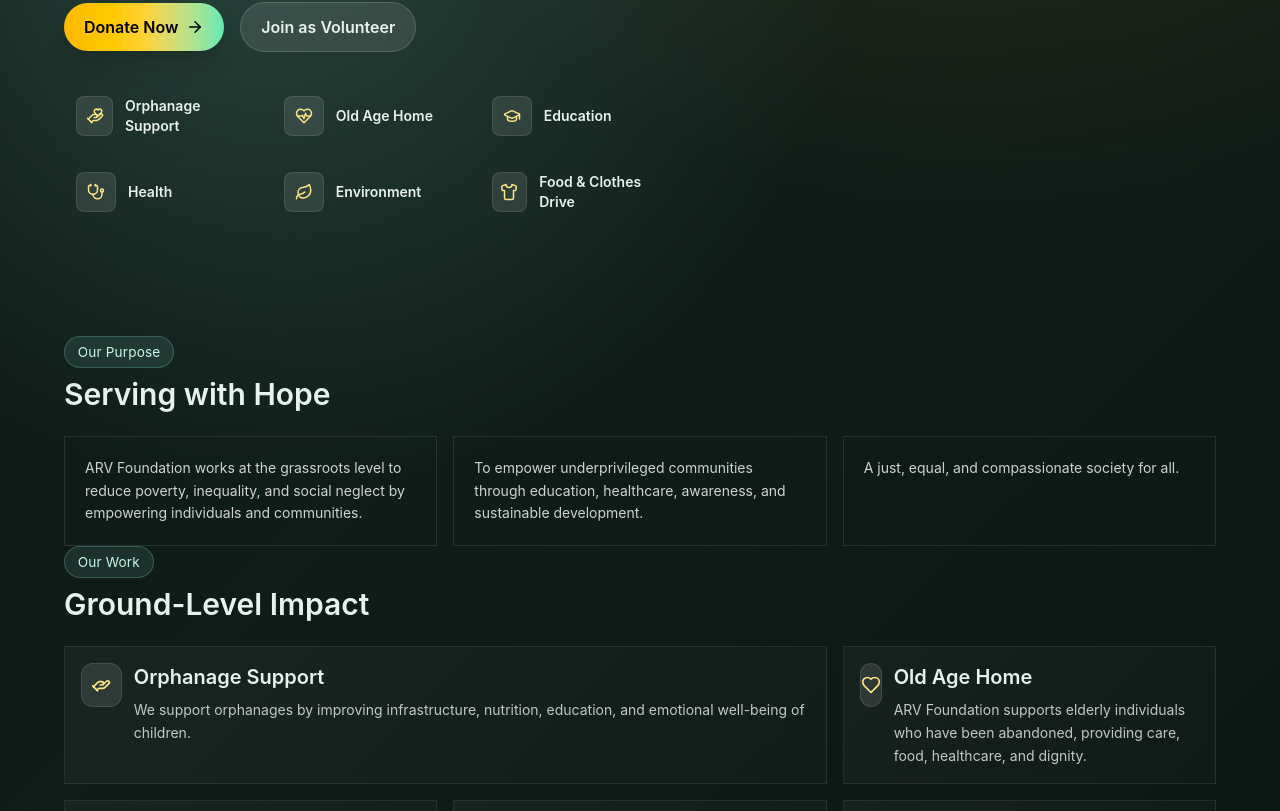
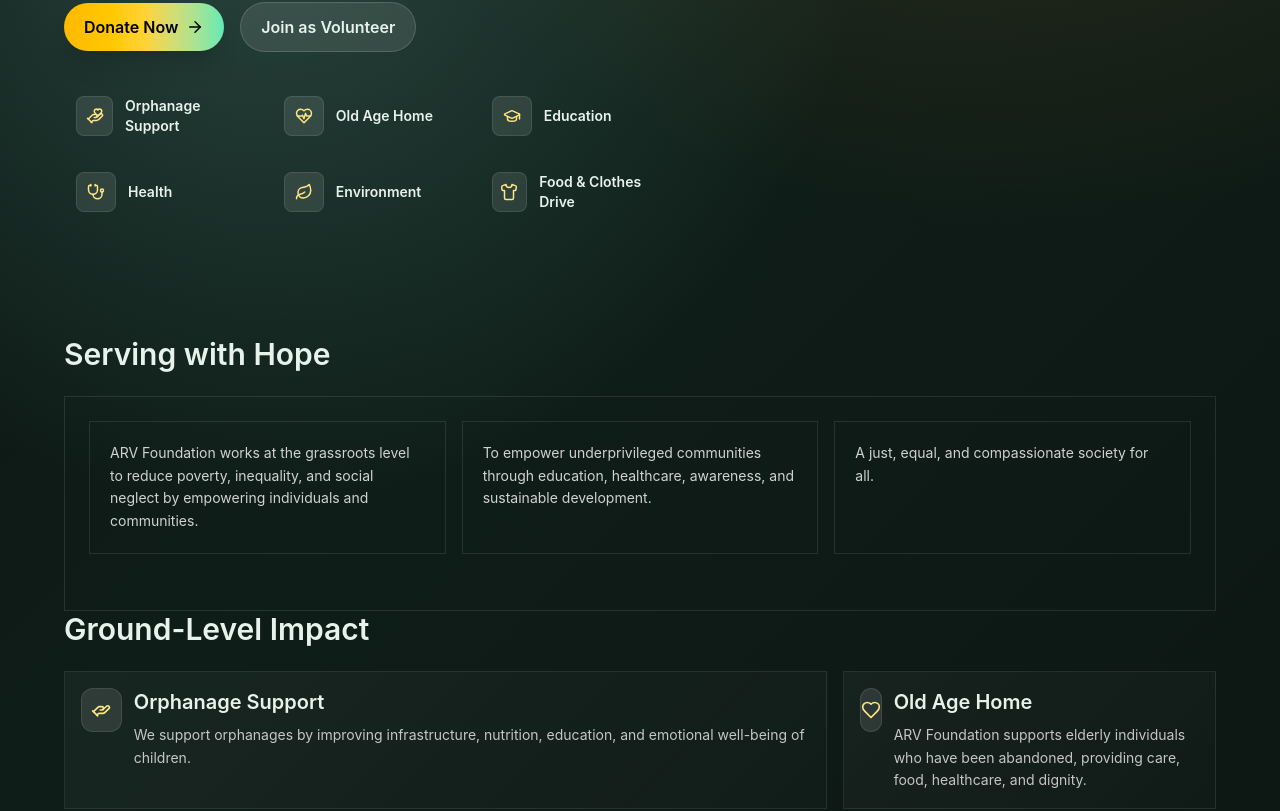
Before and after one commit to Aditya51002/Arv-Foundation, a React (Vite) app: page / in a window 1280 px wide. Shown: the part 540-1351 px from the top of the page. Built offline with nearby package versions, Linux system fonts and the light colour scheme.

Commit message:
Testing local commit

```diff
--- a/src/pages/Home.jsx
+++ b/src/pages/Home.jsx
@@ -13,9 +13,10 @@
 
       <section className="section-shell space-y-6">
         <SectionHeading
-          eyebrow={lang === "hi" ? "हमारा उद्देश्य" : "Our Purpose"}
+          // eyebrow={lang === "hi" ? "हमारा उद्देश्य" : "Our Purpose"}
           title={lang === "hi" ? "उम्मीद के साथ सेवा" : "Serving with Hope"}
         />
+        <div className="glass-card p-6 border border-white/10 pb-14 space-y-12">
           <div className="grid grid-cols-1 md:grid-cols-3 gap-4">
             {[t.about.who, t.about.mission, t.about.vision].map((text, idx) => (
               <motion.div
@@ -30,11 +31,12 @@
               </motion.div>
             ))}
           </div>
+        </div>
       </section>
 
       <section className="section-shell space-y-6">
         <SectionHeading
-          eyebrow={lang === "hi" ? "हमारे प्रयास" : "Our Work"}
+          // eyebrow={lang === "hi" ? "हमारे प्रयास" : "Our Work"}
           title={lang === "hi" ? "जमीनी प्रभाव" : "Ground-Level Impact"}
         />
         <WorkGrid />
--- a/src/pages/Initiatives.jsx
+++ b/src/pages/Initiatives.jsx
@@ -5,9 +5,9 @@
 const Initiatives = () => {
   const { lang } = useLanguage();
   return (
-    <div className="section-shell space-y-6 pb-12">
+    <div className="section-shell space-y-10 pb-12">
       <SectionHeading
-        eyebrow={lang === "hi" ? "विशेष अभियान" : "Featured Initiatives"}
+        // eyebrow={lang === "hi" ? "विशेष अभियान" : "Featured Initiatives"}
         title={lang === "hi" ? "समुदाय को जोड़ना" : "Connecting Communities"}
       />
       <InitiativesGrid />
```
Also changed, not shown: 2 other files (tests, documents, lock files or other folders). Lines whose indentation alone changed are shown as unchanged.
